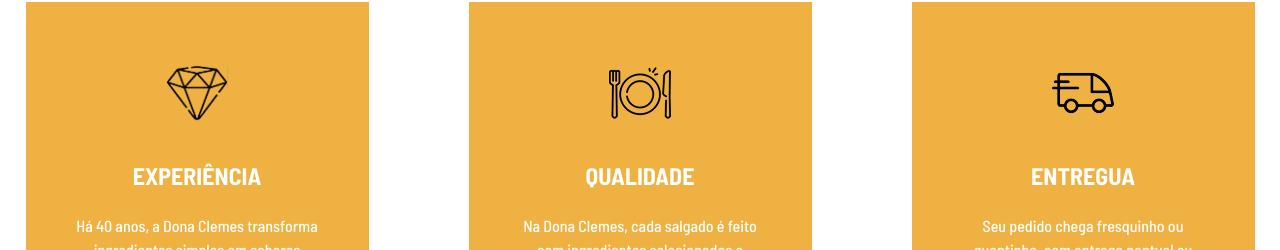
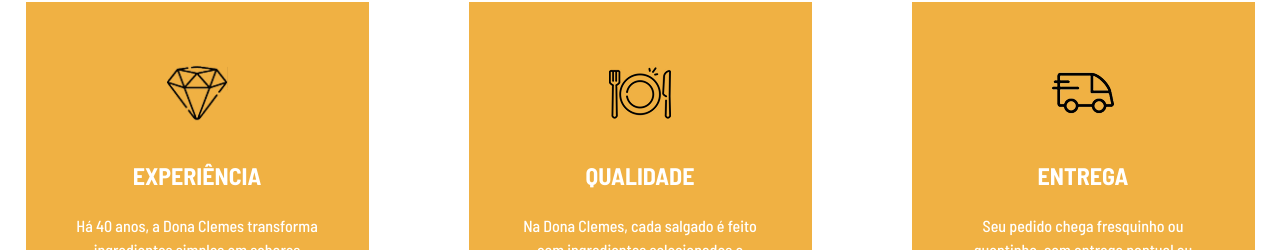
Before and after one commit to RobsonGalias/donaclemes, a Next.js app: page / in a window 1280 px wide. Shown: the part 1210-1460 px from the top of the page. Built offline with nearby package versions, Linux system fonts and the light colour scheme.

Commit message:
Update ThreeDivs.tsx
erro na palavra entregua

```diff
--- a/src/app/components/ThreeDivs.tsx
+++ b/src/app/components/ThreeDivs.tsx
@@ -139,7 +139,7 @@
                 <div className="w-[62px] h-[62px]">
                     <Image alt="" src={"/images/step-3.png"} width={800} height={800} className="w-full h-full object-cover" />
                 </div>
-                <h6 className="text-2xl font-bold mt-9 mb-[22px] uppercase">ENTREGUA</h6>
+                <h6 className="text-2xl font-bold mt-9 mb-[22px] uppercase">ENTREGA</h6>
                 <p className="font-medium text-center px-4 lg:px-10">
                     Seu pedido chega fresquinho ou quentinho, com entrega pontual ou retirada facilitada.
                 </p>
```
